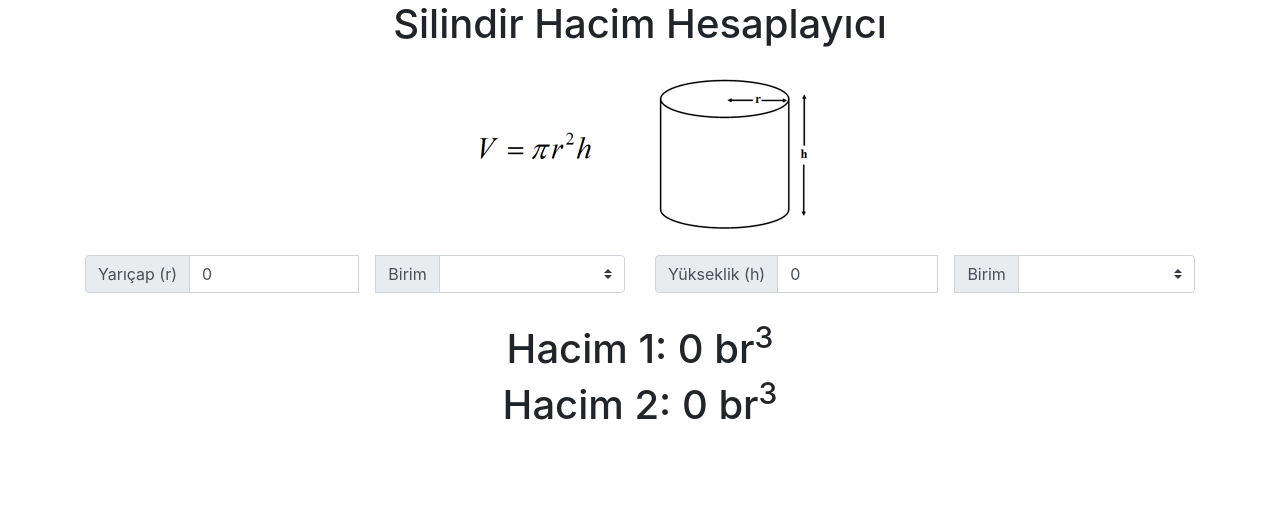
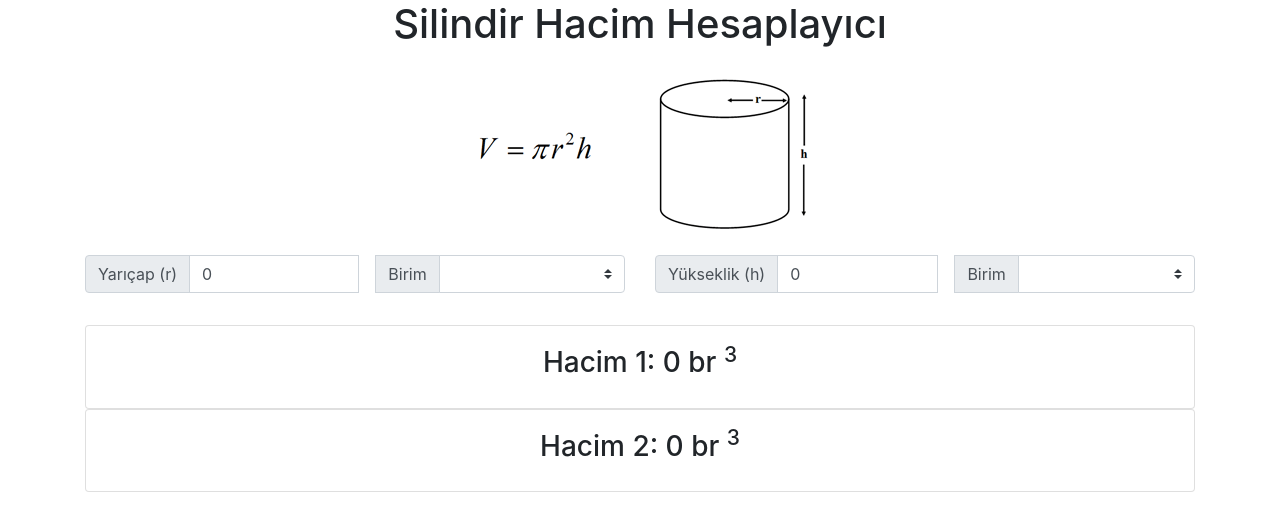
Before and after one commit to ibrahimsengun/volume-calculator, a Svelte app: page / in a window 1280 px wide. Shown: the top 528 px of the page. Built offline with nearby package versions, Linux system fonts and the light colour scheme.

Commit message:
bootstrap düzenlendi

```diff
--- a/src/App.svelte
+++ b/src/App.svelte
@@ -21,16 +21,16 @@
   ];
 
   function changeSelectElement() {
-    if ((unitHeight.id != "not_selected" && unitHeight.id != undefined)
-        && (unitRadius.id != "not_selected" && unitRadius.id != undefined)) {
+    if (unitHeight.id != "not_selected" && unitHeight.id != undefined &&
+      (unitRadius.id != "not_selected" && unitRadius.id != undefined)
+    ) {
+      let r = unitConvert(radius, unitRadius.id, unitHeight.id);
+      volume1 = (Math.PI * (r * r) * height).toFixed(2);
+      unitVolume1 = unitHeight;
 
-        let r = unitConvert(radius, unitRadius.id, unitHeight.id)
-        volume1 = (Math.PI * (r * r) * height).toFixed(2);
-        unitVolume1 = unitHeight;
-
-        let h = unitConvert(height, unitHeight.id, unitRadius.id)
-        volume2 = (Math.PI * (radius * radius) * h).toFixed(2);
-        unitVolume2 = unitRadius;
+      let h = unitConvert(height, unitHeight.id, unitRadius.id);
+      volume2 = (Math.PI * (radius * radius) * h).toFixed(2);
+      unitVolume2 = unitRadius;
     }
   }
 
@@ -160,7 +160,7 @@
     <div class="row">
       <div class="col-12 mb-3">
         <h1 class="mb-3">Silindir Hacim Hesaplayıcı</h1>
-        <img src="images/cylinder-volume-formula.png" alt="cylinder"/>
+        <img src="images/cylinder-volume-formula.png" alt="cylinder" />
       </div>
       <div class="col-6">
         <div class="input-group mb-3">
@@ -217,8 +217,24 @@
         </div>
       </div>
       <div class="col-12 mt-3">
-        <h1>Hacim 1: {numberWithCommas(volume1)} {unitVolume1.text == undefined ? "br": unitVolume1.text}<sup>3</sup> </h1>
-        <h1>Hacim 2: {numberWithCommas(volume2)} {unitVolume2.text == undefined ? "br": unitVolume2.text}<sup>3</sup> </h1>
+        <div class="card">
+          <div class="card-body">
+            <h3>
+              Hacim 1: {numberWithCommas(volume1)} {unitVolume1.text == undefined ? 'br' : unitVolume1.text}
+              <sup>3</sup>
+            </h3>
+          </div>
+        </div>
+
+        <div class="card">
+          <div class="card-body">
+            <h3>
+              Hacim 2: {numberWithCommas(volume2)} {unitVolume2.text == undefined ? 'br' : unitVolume2.text}
+              <sup>3</sup>
+            </h3>
+          </div>
+        </div>
+
       </div>
     </div>
   </div>
```
